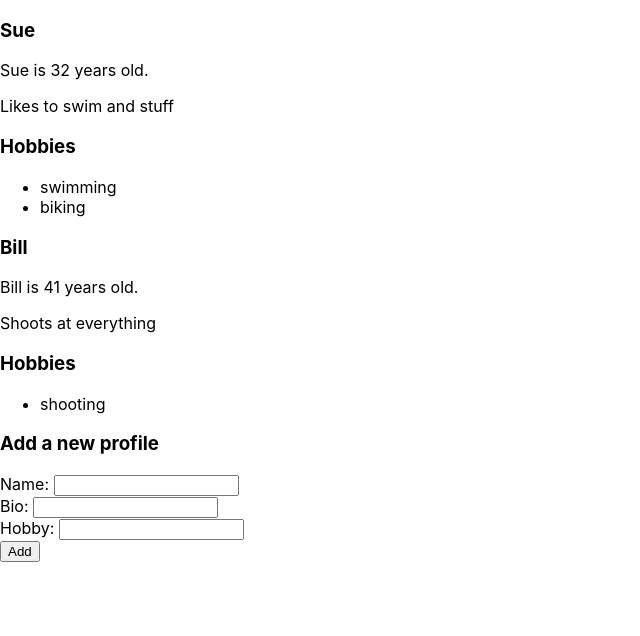
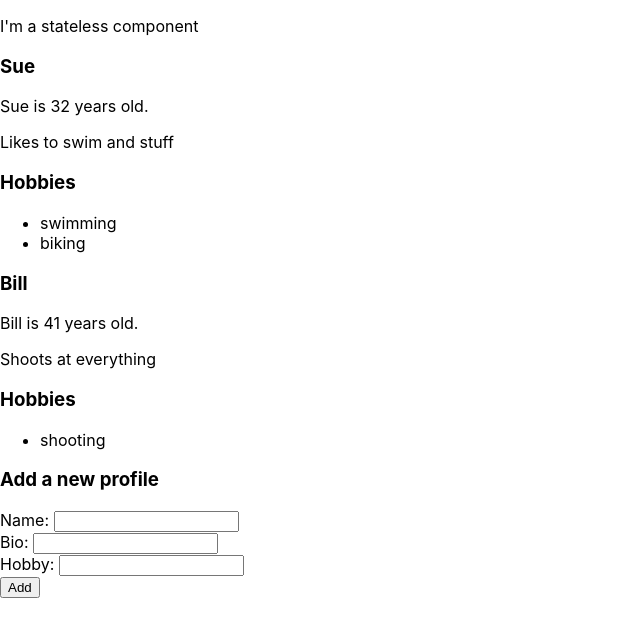
Before and after one commit to tlanders/reactjs-fundamentals-first, a React (Create React App) app: page / in a window 1280 px wide. Shown: the top 636 px of the page, without its empty margins (0-640 px from the left). Built offline with nearby package versions, Linux system fonts and the light colour scheme.

Commit message:
converted Profile to stateless function component

```diff
--- a/src/App.js
+++ b/src/App.js
@@ -4,6 +4,10 @@ import './App.css';
 
 import Profile from './components/Profile';
 import AddProfile from './components/AddProfile';
+
+let MyStatelessComponent = props => (
+    <p>{props.hello}</p>
+);
 
 class App extends React.Component {
     constructor(props) {
@@ -39,6 +43,7 @@ class App extends React.Component {
         })
         return (
             <div className="App">
+                <MyStatelessComponent hello="I'm a stateless component"/>
                 {profiles}
                 <AddProfile addUser={this.addUser}/>
             </div>
--- a/src/components/Profile.jsx
+++ b/src/components/Profile.jsx
@@ -1,20 +1,13 @@
 import React from "react";
 
-class Profile extends React.Component {
-    render() {
-        let hobbies = this.props.hobbies.map(hobby => {
-            return <li>{hobby}</li>
-        });
-        return (
-            <div>
-                <h3>{this.props.name}</h3>
-                <p>{this.props.name} is {this.props.age} years old.</p>
-                <p>{this.props.bio}</p>
-                <h3>Hobbies</h3>
-                <ul>{hobbies}</ul>
-            </div>
-        )
-    }
-}
+let Profile = props => (
+    <div>
+        <h3>{props.name}</h3>
+        <p>{props.name} is {props.age} years old.</p>
+        <p>{props.bio}</p>
+        <h3>Hobbies</h3>
+        <ul>{props.hobbies.map(hobby => <li>{hobby}</li>)}</ul>
+    </div>
+);
 
 export default Profile;
```
